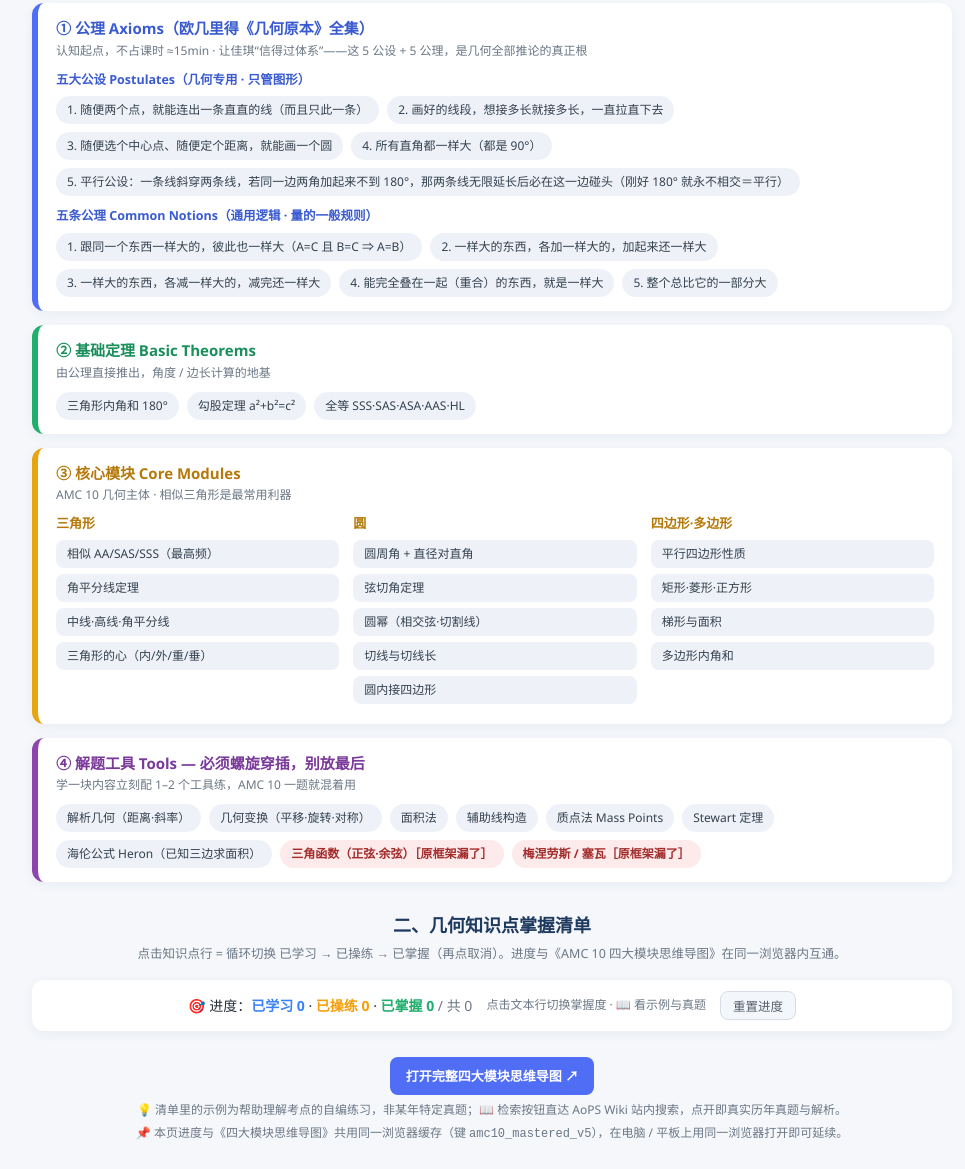
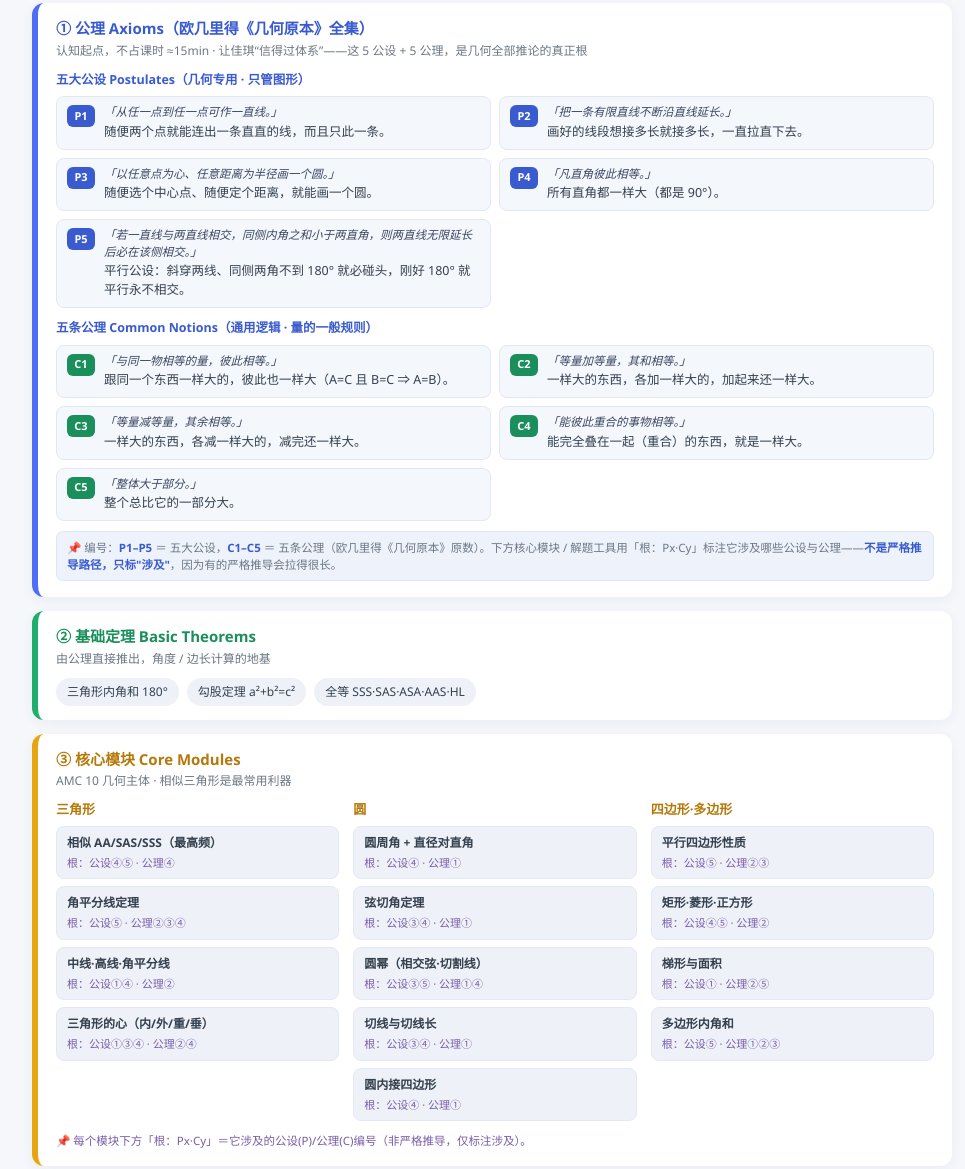
Before and after one commit to Zrrrr9527/amc10-mindmap, a plain HTML site: page 几何单元导学图.html in a window 1280 px wide. Shown: the part 243-1412 px from the top of the page, without its empty margins (148-1113 px from the left). Drawn offline with nearby package versions, Linux system fonts and the light colour scheme.

Commit message:
几何导学图：公理层补《几何原本》直译+白话+编号(P1-P5/C1-C5)；核心模块与解题工具加「根:Px·Cy」映射备注

```diff
--- a/几何单元导学图.html
+++ b/几何单元导学图.html
@@ -55,6 +55,27 @@
   .cols3{ display:grid; grid-template-columns:repeat(3,1fr); gap:14px; }
   .col-h{ font-size:13px; font-weight:700; color:#b5790a; margin:0 0 6px; }
   .col .chip{ display:block; margin-bottom:6px; border-radius:8px; }
+
+  /* ---- 公理层：直译 + 白话 + 编号 ---- */
+  .ax-list{ display:grid; grid-template-columns:repeat(2,1fr); gap:8px; margin-top:4px; }
+  .ax-item{ display:flex; gap:9px; align-items:flex-start; background:#f4f7fc; border:1px solid #e2e8f2; border-radius:8px; padding:7px 10px; }
+  .ax-badge{ flex:none; min-width:28px; height:22px; padding:0 6px; border-radius:6px; background:#3a5bd0; color:#fff; font-size:11px; font-weight:700; display:inline-flex; align-items:center; justify-content:center; margin-top:1px; }
+  .ax-badge.ax-c{ background:#1a8f5c; }
+  .ax-text{ flex:1; min-width:0; }
+  .ax-orig{ font-size:11.5px; color:#3a4660; font-style:italic; line-height:1.45; }
+  .ax-plain{ font-size:12.5px; color:#34404e; margin-top:2px; }
+  .ax-legend{ font-size:11.5px; color:var(--muted); margin:10px 0 2px; background:#eef3fb; border:1px solid #dde6f4; border-radius:7px; padding:7px 10px; }
+  .ax-legend b{ color:#3a5bd0; }
+
+  /* ---- 核心模块 / 工具：带「根」映射备注 ---- */
+  .chip-cell{ display:flex; flex-direction:column; gap:3px; background:#eef2f8; border:1px solid #e3e9f2; border-radius:8px; padding:7px 10px; font-size:12px; color:#34404e; }
+  .chip-cell .label{ font-weight:600; }
+  .chip-cell .map-note{ font-size:11px; color:#7a5ca8; }
+  .chip-cell.red{ background:#fdeaea; border-color:#f0c9b8; }
+  .chip-cell.red .label{ color:#a32d2d; font-weight:600; }
+  .cols3 .chip-cell{ margin-bottom:7px; }
+  .chips .chip-cell{ flex:1 1 210px; }
+  .map-legend{ font-size:11.5px; color:#7a5ca8; margin:4px 0 2px; }
 
   .note{ background:#fdf3ef; border:1px solid #f0c9b8; border-radius:12px; padding:14px 18px; max-width:920px; margin:0 auto 8px; }
   .note-h{ font-size:14px; font-weight:700; color:#b00020; margin:0 0 8px; }
@@ -143,22 +164,23 @@
   <div class="band-role">认知起点，不占课时 ≈15min · 让佳琪“信得过体系”——这 5 公设 + 5 公理，是几何全部推论的真正根</div>
 
   <div class="sub-h">五大公设 Postulates（几何专用 · 只管图形）</div>
-  <div class="chips">
-    <span class="chip">1. 随便两个点，就能连出一条直直的线（而且只此一条）</span>
-    <span class="chip">2. 画好的线段，想接多长就接多长，一直拉直下去</span>
-    <span class="chip">3. 随便选个中心点、随便定个距离，就能画一个圆</span>
-    <span class="chip">4. 所有直角都一样大（都是 90°）</span>
-    <span class="chip">5. 平行公设：一条线斜穿两条线，若同一边两角加起来不到 180°，那两条线无限延长后必在这一边碰头（刚好 180° 就永不相交＝平行）</span>
+  <div class="ax-list">
+    <div class="ax-item"><span class="ax-badge">P1</span><div class="ax-text"><div class="ax-orig">「从任一点到任一点可作一直线。」</div><div class="ax-plain">随便两个点就能连出一条直直的线，而且只此一条。</div></div></div>
+    <div class="ax-item"><span class="ax-badge">P2</span><div class="ax-text"><div class="ax-orig">「把一条有限直线不断沿直线延长。」</div><div class="ax-plain">画好的线段想接多长就接多长，一直拉直下去。</div></div></div>
+    <div class="ax-item"><span class="ax-badge">P3</span><div class="ax-text"><div class="ax-orig">「以任意点为心、任意距离为半径画一个圆。」</div><div class="ax-plain">随便选个中心点、随便定个距离，就能画一个圆。</div></div></div>
+    <div class="ax-item"><span class="ax-badge">P4</span><div class="ax-text"><div class="ax-orig">「凡直角彼此相等。」</div><div class="ax-plain">所有直角都一样大（都是 90°）。</div></div></div>
+    <div class="ax-item"><span class="ax-badge">P5</span><div class="ax-text"><div class="ax-orig">「若一直线与两直线相交，同侧内角之和小于两直角，则两直线无限延长后必在该侧相交。」</div><div class="ax-plain">平行公设：斜穿两线、同侧两角不到 180° 就必碰头，刚好 180° 就平行永不相交。</div></div></div>
   </div>
 
   <div class="sub-h">五条公理 Common Notions（通用逻辑 · 量的一般规则）</div>
-  <div class="chips">
-    <span class="chip">1. 跟同一个东西一样大的，彼此也一样大（A=C 且 B=C ⇒ A=B）</span>
-    <span class="chip">2. 一样大的东西，各加一样大的，加起来还一样大</span>
-    <span class="chip">3. 一样大的东西，各减一样大的，减完还一样大</span>
-    <span class="chip">4. 能完全叠在一起（重合）的东西，就是一样大</span>
-    <span class="chip">5. 整个总比它的一部分大</span>
+  <div class="ax-list">
+    <div class="ax-item"><span class="ax-badge ax-c">C1</span><div class="ax-text"><div class="ax-orig">「与同一物相等的量，彼此相等。」</div><div class="ax-plain">跟同一个东西一样大的，彼此也一样大（A=C 且 B=C ⇒ A=B）。</div></div></div>
+    <div class="ax-item"><span class="ax-badge ax-c">C2</span><div class="ax-text"><div class="ax-orig">「等量加等量，其和相等。」</div><div class="ax-plain">一样大的东西，各加一样大的，加起来还一样大。</div></div></div>
+    <div class="ax-item"><span class="ax-badge ax-c">C3</span><div class="ax-text"><div class="ax-orig">「等量减等量，其余相等。」</div><div class="ax-plain">一样大的东西，各减一样大的，减完还一样大。</div></div></div>
+    <div class="ax-item"><span class="ax-badge ax-c">C4</span><div class="ax-text"><div class="ax-orig">「能彼此重合的事物相等。」</div><div class="ax-plain">能完全叠在一起（重合）的东西，就是一样大。</div></div></div>
+    <div class="ax-item"><span class="ax-badge ax-c">C5</span><div class="ax-text"><div class="ax-orig">「整体大于部分。」</div><div class="ax-plain">整个总比它的一部分大。</div></div></div>
   </div>
+  <div class="ax-legend">📌 编号：<b>P1–P5</b> ＝ 五大公设，<b>C1–C5</b> ＝ 五条公理（欧几里得《几何原本》原数）。下方核心模块 / 解题工具用「根：Px·Cy」标注它涉及哪些公设与公理——<b>不是严格推导路径，只标"涉及"</b>，因为有的严格推导会拉得很长。</div>
 </div>
 
 <!-- ② 基础定理 -->
@@ -179,27 +201,28 @@
   <div class="cols3">
     <div class="col">
       <div class="col-h">三角形</div>
-      <span class="chip">相似 AA/SAS/SSS（最高频）</span>
-      <span class="chip">角平分线定理</span>
-      <span class="chip">中线·高线·角平分线</span>
-      <span class="chip">三角形的心（内/外/重/垂）</span>
+      <div class="chip-cell"><span class="label">相似 AA/SAS/SSS（最高频）</span><span class="map-note">根：公设④⑤ · 公理④</span></div>
+      <div class="chip-cell"><span class="label">角平分线定理</span><span class="map-note">根：公设⑤ · 公理②③④</span></div>
+      <div class="chip-cell"><span class="label">中线·高线·角平分线</span><span class="map-note">根：公设①④ · 公理②</span></div>
+      <div class="chip-cell"><span class="label">三角形的心（内/外/重/垂）</span><span class="map-note">根：公设①③④ · 公理②④</span></div>
     </div>
     <div class="col">
       <div class="col-h">圆</div>
-      <span class="chip">圆周角 + 直径对直角</span>
-      <span class="chip">弦切角定理</span>
-      <span class="chip">圆幂（相交弦·切割线）</span>
-      <span class="chip">切线与切线长</span>
-      <span class="chip">圆内接四边形</span>
+      <div class="chip-cell"><span class="label">圆周角 + 直径对直角</span><span class="map-note">根：公设④ · 公理①</span></div>
+      <div class="chip-cell"><span class="label">弦切角定理</span><span class="map-note">根：公设③④ · 公理①</span></div>
+      <div class="chip-cell"><span class="label">圆幂（相交弦·切割线）</span><span class="map-note">根：公设③⑤ · 公理①④</span></div>
+      <div class="chip-cell"><span class="label">切线与切线长</span><span class="map-note">根：公设③④ · 公理①</span></div>
+      <div class="chip-cell"><span class="label">圆内接四边形</span><span class="map-note">根：公设④ · 公理①</span></div>
     </div>
     <div class="col">
       <div class="col-h">四边形·多边形</div>
-      <span class="chip">平行四边形性质</span>
-      <span class="chip">矩形·菱形·正方形</span>
-      <span class="chip">梯形与面积</span>
-      <span class="chip">多边形内角和</span>
+      <div class="chip-cell"><span class="label">平行四边形性质</span><span class="map-note">根：公设⑤ · 公理②③</span></div>
+      <div class="chip-cell"><span class="label">矩形·菱形·正方形</span><span class="map-note">根：公设④⑤ · 公理②</span></div>
+      <div class="chip-cell"><span class="label">梯形与面积</span><span class="map-note">根：公设① · 公理②⑤</span></div>
+      <div class="chip-cell"><span class="label">多边形内角和</span><span class="map-note">根：公设⑤ · 公理①②③</span></div>
     </div>
   </div>
+  <div class="map-legend">📌 每个模块下方「根：Px·Cy」＝它涉及的公设(P)/公理(C)编号（非严格推导，仅标注涉及）。</div>
 </div>
 
 <!-- ④ 解题工具 -->
@@ -207,16 +230,17 @@
   <div class="band-h">④ 解题工具 Tools — 必须螺旋穿插，别放最后</div>
   <div class="band-role">学一块内容立刻配 1–2 个工具练，AMC 10 一题就混着用</div>
   <div class="chips">
-    <span class="chip">解析几何（距离·斜率）</span>
-    <span class="chip">几何变换（平移·旋转·对称）</span>
-    <span class="chip">面积法</span>
-    <span class="chip">辅助线构造</span>
-    <span class="chip">质点法 Mass Points</span>
-    <span class="chip">Stewart 定理</span>
-    <span class="chip">海伦公式 Heron（已知三边求面积）</span>
-    <span class="chip red">三角函数（正弦·余弦）［原框架漏了］</span>
-    <span class="chip red">梅涅劳斯 / 塞瓦［原框架漏了］</span>
+    <div class="chip-cell"><span class="label">解析几何（距离·斜率）</span><span class="map-note">根：公设①③ · 公理②③</span></div>
+    <div class="chip-cell"><span class="label">几何变换（平移·旋转·对称）</span><span class="map-note">根：公理④（重合＝保距保角）</span></div>
+    <div class="chip-cell"><span class="label">面积法</span><span class="map-note">根：公理②③⑤</span></div>
+    <div class="chip-cell"><span class="label">辅助线构造</span><span class="map-note">根：公设①②</span></div>
+    <div class="chip-cell"><span class="label">质点法 Mass Points</span><span class="map-note">根：公理②③④</span></div>
+    <div class="chip-cell"><span class="label">Stewart 定理</span><span class="map-note">根：公设①②③④⑤ · 公理④</span></div>
+    <div class="chip-cell"><span class="label">海伦公式 Heron（已知三边求面积）</span><span class="map-note">根：公设①④ · 公理②③⑤</span></div>
+    <div class="chip-cell red"><span class="label">三角函数（正弦·余弦）［原框架漏了］</span><span class="map-note">根：公设④⑤ · 公理④</span></div>
+    <div class="chip-cell red"><span class="label">梅涅劳斯 / 塞瓦［原框架漏了］</span><span class="map-note">根：公设⑤ · 公理②③④</span></div>
   </div>
+  <div class="map-legend">📌 解题工具标「根：Px·Cy」＝它建立在哪些公设/公理之上（非严格推导，仅标注涉及）。</div>
 </div>
 
 <div class="sec-h">二、几何知识点掌握清单</div>
```
